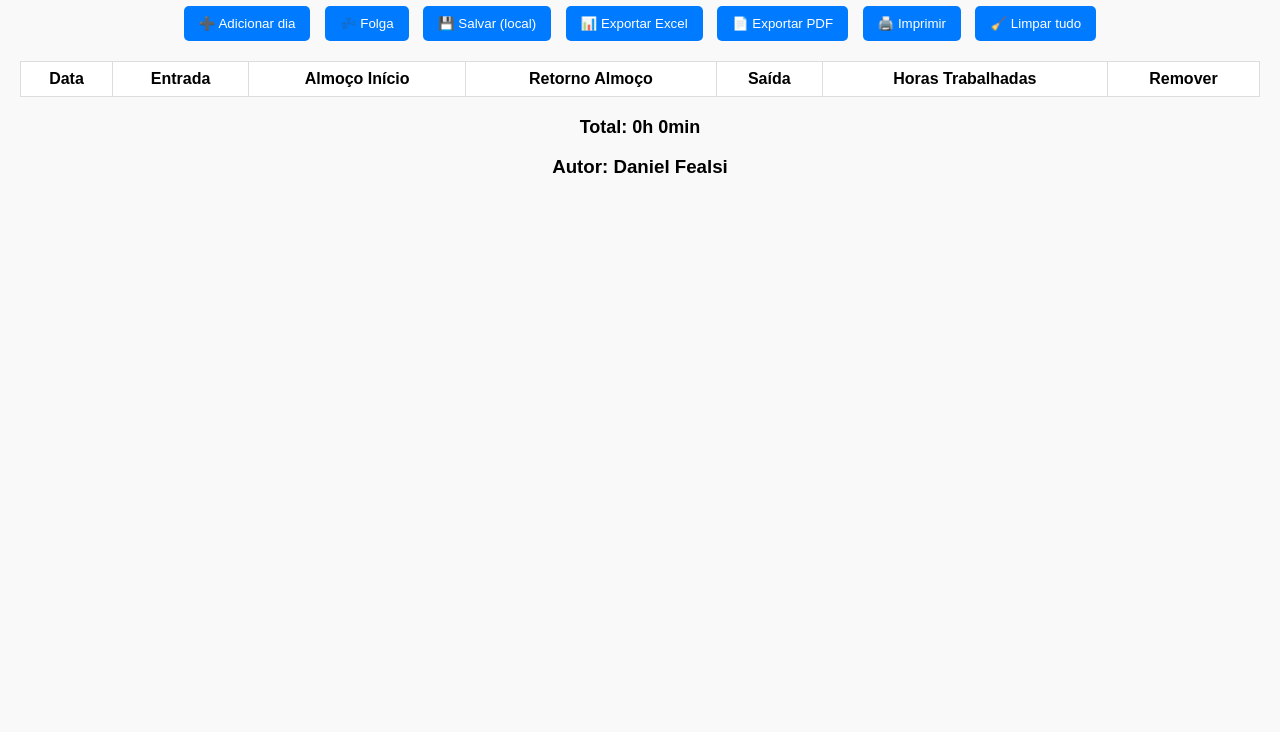
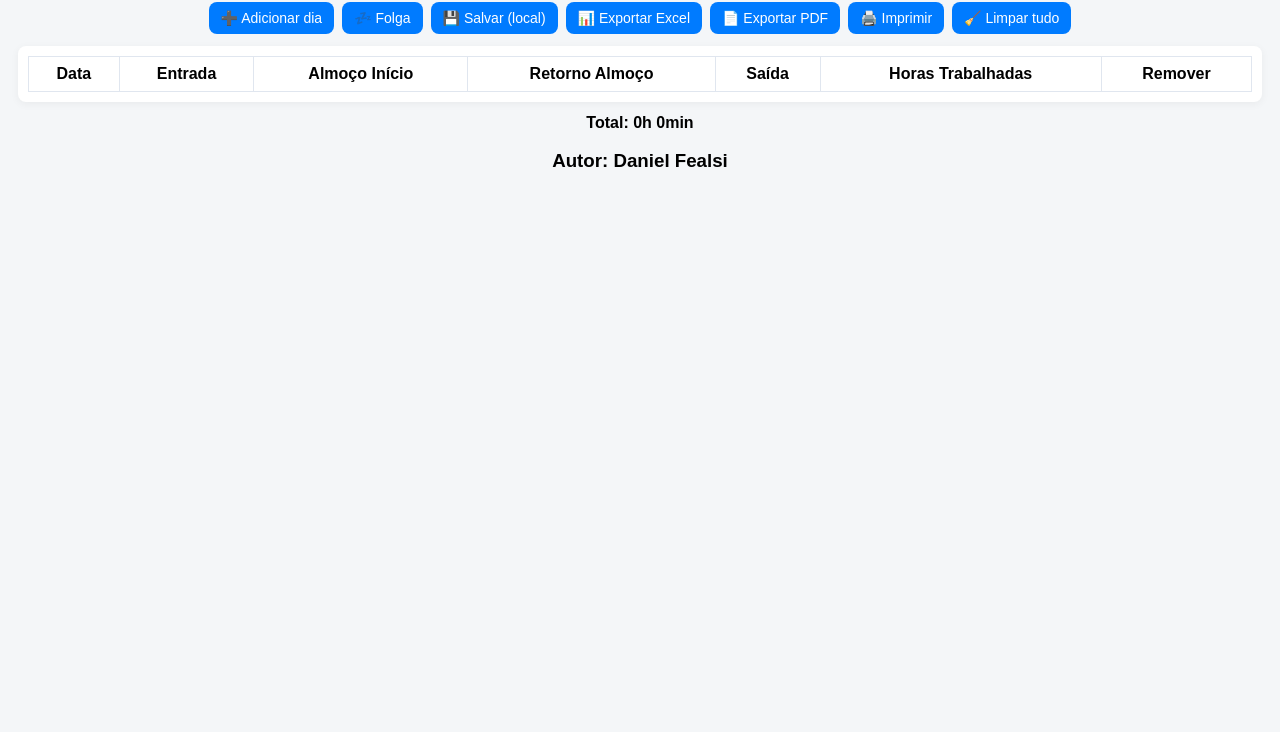
Before and after one commit to Danfas19402/Chronos---C.H.T, a plain HTML site: page index.html in a window 1280 px wide. Shown: the part 68-800 px from the top of the page. Drawn offline with nearby package versions, Linux system fonts and the light colour scheme.

Commit message:
Update styles.css

```diff
--- a/styles.css
+++ b/styles.css
@@ -1,74 +1,24 @@
-* {
-  box-sizing: border-box;
-  margin: 0;
-  padding: 0;
+* { box-sizing: border-box; margin: 0; padding: 0; }
+body { font-family: Arial, sans-serif; background:#f4f6f8; padding:18px; }
+h1 { text-align:center; margin-bottom:14px; color:#333; }
+
+.buttons { text-align:center; margin-bottom:12px; display:flex; flex-wrap:wrap; gap:8px; justify-content:center; }
+button { background:#007bff; color:#fff; border:none; padding:8px 12px; border-radius:8px; cursor:pointer; font-size:14px; }
+button:hover { background:#005dc1; }
+
+.table-wrapper { overflow-x:auto; background:white; padding:10px; border-radius:8px; box-shadow:0 2px 8px rgba(0,0,0,0.05); }
+table { width:100%; min-width:900px; border-collapse:collapse; }
+th, td { border:1px solid #e0e6ef; padding:8px; text-align:center; vertical-align:middle; }
+input[type="time"], input[type="date"] { width:100%; padding:6px; border-radius:4px; border:1px solid #ccd6e6; }
+
+.total { margin-top:12px; text-align:center; font-weight:700; font-size:16px; }
+
+@media (max-width:800px) {
+  table { min-width:700px; }
+  button { font-size:13px; padding:8px; }
 }
-
-body {
-  font-family: Arial, sans-serif;
-  padding: 20px;
-  background-color: #f9f9f9;
-}
-
-h1 {
-  text-align: center;
-  margin-bottom: 20px;
-  font-size: 25px;
-}
-
-button {
-  background-color: #007bff;
-  color: white;
-  border: none;
-  padding: 10px 15px;
-  margin: 5px;
-  border-radius: 5px;
-  cursor: pointer;
-}
-
-button:hover {
-  background-color: #0056b3;
-}
-
-.buttons {
-  text-align: center;
-  margin-bottom: 15px;
-}
-
-.table-container {
-  overflow-x: auto;
-}
-
-table {
-  width: 100%;
-  min-width: 900px;
-  border-collapse: collapse;
-  background-color: white;
-}
-
-th, td {
-  padding: 8px;
-  text-align: center;
-  border: 1px solid #ddd;
-}
-
-input[type="time"],
-input[type="date"] {
-  width: 100%;
-  padding: 4px;
-}
-
-.total {
-  margin-top: 20px;
-  font-weight: bold;
-  text-align: center;
-  font-size: 18px;
-}
-
 @media print {
-  button, .buttons {
-    display: none;
-  }
+  .buttons { display:none; }
 }
 
 h3{
```
